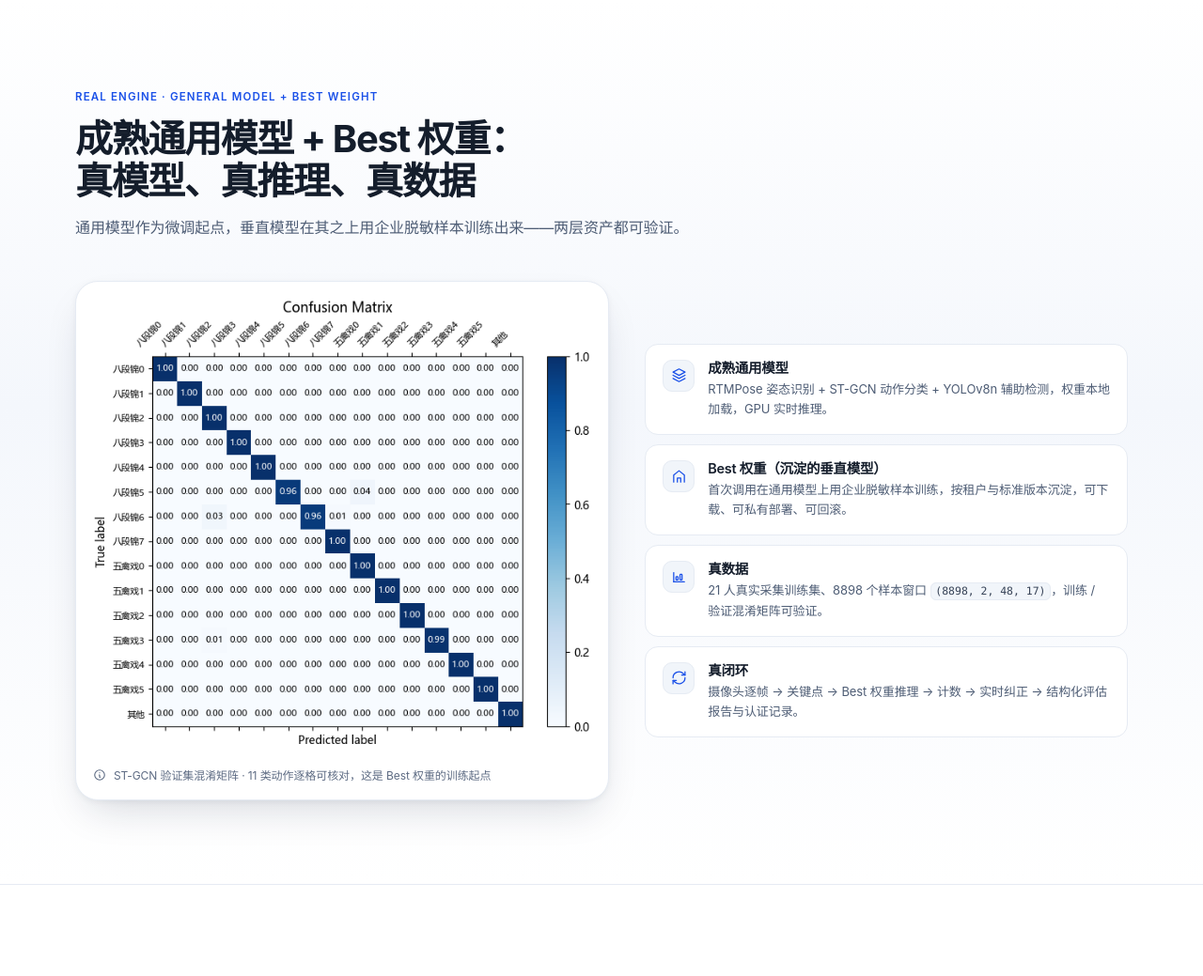
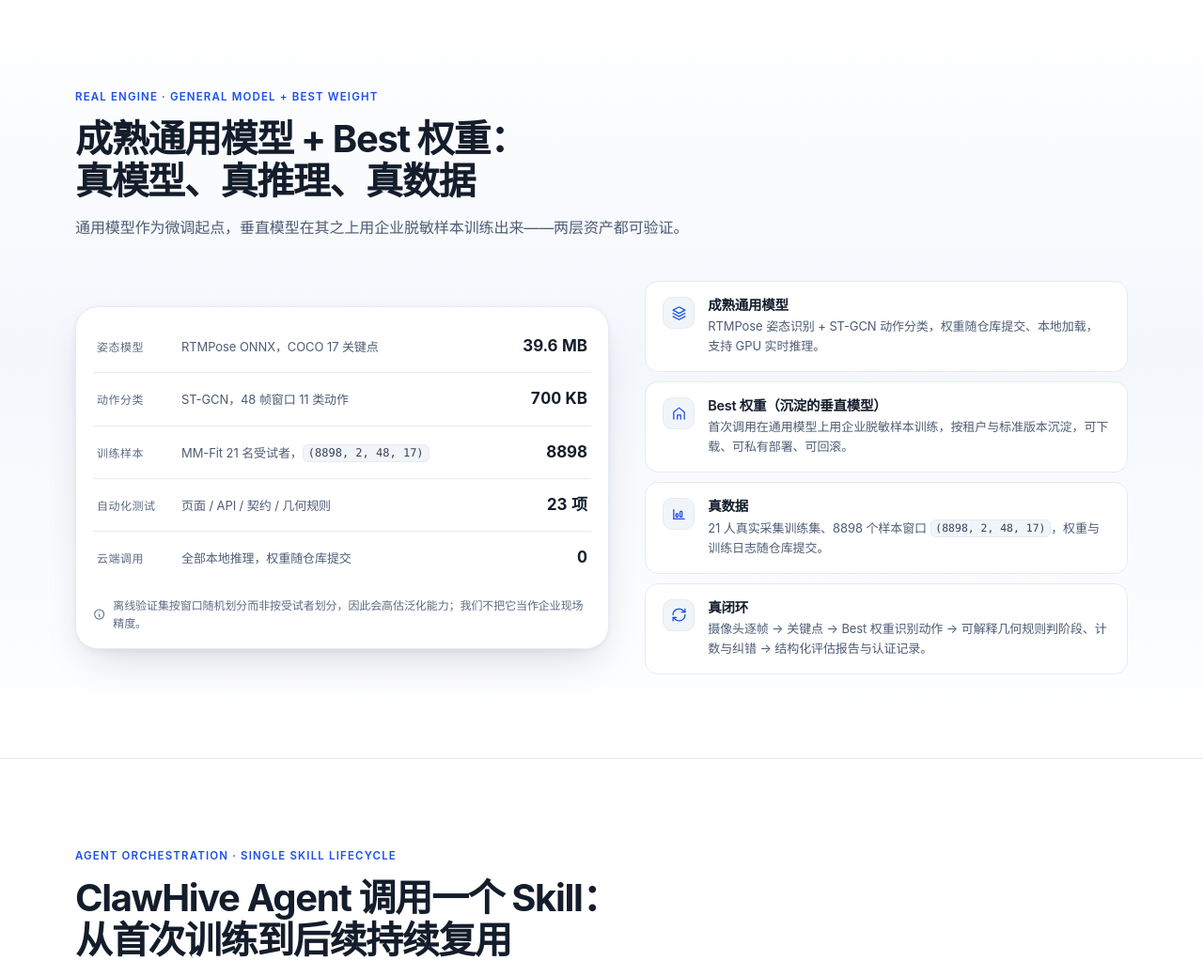
Before and after one commit to leafjava/enterprise-pose-coach, a Flask app: page / in a window 1280 px wide. Shown: the part 2447-3486 px from the top of the page at 94% size. Run offline with Flask 3, Linux system fonts and the light colour scheme; parts of the project's set-up code (start-up, migrations or seed data) failed here and were passed over.

Commit message:
fix(docs,ui): align public claims with what the code actually does
Several claims on the product surface and in the Skill package did not
match the repository, and each was verifiable by anyone who looked.

- The homepage evidence figure was a 15-class Baduanjin/Wuqinxi confusion
  matrix captioned as the 11-class MM-Fit result, inside a block titled
  "real model, real inference, real data". Replaced it with a line-by-line
  evidence ledger (weight sizes, training windows, test count, zero cloud
  calls) plus an explicit note that the offline split is window-level, not
  subject-level, and therefore overstates generalization.
- The homepage pipeline diagram claimed the Best weight drives counting.
  It does not: ST-GCN only classifies which exercise is being performed,
  while phase, counting and correction run on the geometry rules in
  src/live_coach.py. Corrected the description.
- yolov8n.pt is referenced by no Python code and ultralytics is not a
  dependency, yet it appeared in the README architecture table, SKILL.md,
  real-evidence.md, the contract references and three demo scripts.
  Removed everywhere.
- The voice cue threshold was documented as "3 consecutive errors, 1.5s
  cooldown" in eight places. src/live_coach.py:160-161 sets
  speak_threshold = 2 and speak_cooldown_seconds = 5.0. Aligned the docs
  to the code.
- real-evidence.md pointed at a training export directory and a source
  bundle that are not in the repository, and presented the legacy
  confusion matrices as evidence for the 11-class weight. Rewrote that
  section to state the split limitation and to mark 93.15% as a
  model-selection metric rather than a generalization estimate.
- README claimed the Skill ZIP was implemented; it is a gitignored build
  artifact. Reworded to point at the tracked source tree.
- data/certifications.json held real names, against the project's own
  rule that demos use fictional identities. Replaced with the seed
  identity used by data/demo/enterprise_demo.json.

npm run check (23 tests) and npm run demo both pass.

Co-Authored-By: Claude Opus 5 <noreply@anthropic.com>

```diff
--- a/static/home.css
+++ b/static/home.css
@@ -1112,3 +1112,49 @@ body {
         flex: 1 1 100%;
     }
 }
+
+/* 证据台账：替代原先那张与 11 类口径不符的混淆矩阵图。
+   每一行都是可以在仓库里逐条核对的事实，投影下也读得清。 */
+.evidence-ledger {
+    list-style: none;
+    margin: 0;
+    padding: 2px 6px;
+}
+
+.evidence-ledger li {
+    display: grid;
+    grid-template-columns: 76px minmax(0, 1fr) auto;
+    gap: 14px;
+    align-items: baseline;
+    padding: 14px 4px;
+    border-bottom: 1px solid var(--line);
+}
+
+.evidence-ledger li:last-child {
+    border-bottom: 0;
+}
+
+.el-k {
+    font-size: 12px;
+    letter-spacing: 0.04em;
+    color: var(--text-3);
+}
+
+.el-v {
+    font-size: 13px;
+    line-height: 1.5;
+    color: var(--text-2);
+}
+
+.el-v code {
+    font-family: var(--font-mono);
+    font-size: 12px;
+}
+
+.el-n {
+    font-size: 17px;
+    font-weight: 700;
+    color: var(--text);
+    font-variant-numeric: tabular-nums;
+    white-space: nowrap;
+}
--- a/templates/home.html
+++ b/templates/home.html
@@ -138,7 +138,7 @@
             </div>
             <div class="proof-cell">
                 <b><span data-count="21">21</span><i> 人</i></b>
-                <span>真实采集来源，训练 / 验证混淆矩阵可逐格核对</span>
+                <span>MM-Fit 真实采集来源，权重与训练日志随仓库提交</span>
             </div>
             <div class="proof-cell">
                 <b><span data-count="11">11</span><i> 类</i></b>
@@ -312,10 +312,36 @@
 
         <div class="engine">
             <figure class="matrix-frame reveal" style="margin:0">
-                <img src="/static/validation_confusion_matrix.png" alt="ST-GCN 11 类动作分类模型在验证集上的混淆矩阵">
+                <ul class="evidence-ledger">
+                    <li>
+                        <span class="el-k">姿态模型</span>
+                        <span class="el-v">RTMPose ONNX，COCO 17 关键点</span>
+                        <span class="el-n">39.6 MB</span>
+                    </li>
+                    <li>
+                        <span class="el-k">动作分类</span>
+                        <span class="el-v">ST-GCN，48 帧窗口 11 类动作</span>
+                        <span class="el-n">700 KB</span>
+                    </li>
+                    <li>
+                        <span class="el-k">训练样本</span>
+                        <span class="el-v">MM-Fit 21 名受试者，<code>(8898, 2, 48, 17)</code></span>
+                        <span class="el-n">8898</span>
+                    </li>
+                    <li>
+                        <span class="el-k">自动化测试</span>
+                        <span class="el-v">页面 / API / 契约 / 几何规则</span>
+                        <span class="el-n">23 项</span>
+                    </li>
+                    <li>
+                        <span class="el-k">云端调用</span>
+                        <span class="el-v">全部本地推理，权重随仓库提交</span>
+                        <span class="el-n">0</span>
+                    </li>
+                </ul>
                 <figcaption class="matrix-cap">
                     <svg width="14" height="14" viewBox="0 0 24 24" fill="none" stroke="currentColor" stroke-width="1.9" stroke-linecap="round" stroke-linejoin="round"><circle cx="12" cy="12" r="9"/><path d="M12 8h.01M11 12h1v4h1"/></svg>
-                    ST-GCN 验证集混淆矩阵 · 11 类动作逐格可核对，这是 Best 权重的训练起点
+                    离线验证集按窗口随机划分而非按受试者划分，因此会高估泛化能力；我们不把它当作企业现场精度。
                 </figcaption>
             </figure>
 
@@ -324,7 +350,7 @@
                     <span class="ei-icon"><svg width="17" height="17" viewBox="0 0 24 24" fill="none" stroke="currentColor" stroke-width="1.8" stroke-linecap="round" stroke-linejoin="round"><path d="m12 2.5 9 4.8-9 4.8-9-4.8 9-4.8Z"/><path d="m3 12 9 4.8 9-4.8"/><path d="m3 16.7 9 4.8 9-4.8"/></svg></span>
                     <div>
                         <h4>成熟通用模型</h4>
-                        <p>RTMPose 姿态识别 + ST-GCN 动作分类 + YOLOv8n 辅助检测，权重本地加载，GPU 实时推理。</p>
+                        <p>RTMPose 姿态识别 + ST-GCN 动作分类，权重随仓库提交、本地加载，支持 GPU 实时推理。</p>
                     </div>
                 </div>
                 <div class="engine-item reveal" style="--reveal-delay:60ms">
@@ -338,14 +364,14 @@
                     <span class="ei-icon"><svg width="17" height="17" viewBox="0 0 24 24" fill="none" stroke="currentColor" stroke-width="1.8" stroke-linecap="round" stroke-linejoin="round"><path d="M4 19V5"/><path d="M4 19h16"/><rect x="7.5" y="11" width="3" height="5" rx="0.8"/><rect x="13.5" y="7.5" width="3" height="8.5" rx="0.8"/></svg></span>
                     <div>
                         <h4>真数据</h4>
-                        <p>21 人真实采集训练集、8898 个样本窗口 <code>(8898, 2, 48, 17)</code>，训练 / 验证混淆矩阵可验证。</p>
+                        <p>21 人真实采集训练集、8898 个样本窗口 <code>(8898, 2, 48, 17)</code>，权重与训练日志随仓库提交。</p>
                     </div>
                 </div>
                 <div class="engine-item reveal" style="--reveal-delay:180ms">
                     <span class="ei-icon"><svg width="17" height="17" viewBox="0 0 24 24" fill="none" stroke="currentColor" stroke-width="1.8" stroke-linecap="round" stroke-linejoin="round"><path d="M3 12a9 9 0 0 1 15.3-6.4L21 8"/><path d="M21 3v5h-5"/><path d="M21 12a9 9 0 0 1-15.3 6.4L3 16"/><path d="M3 21v-5h5"/></svg></span>
                     <div>
                         <h4>真闭环</h4>
-                        <p>摄像头逐帧 → 关键点 → Best 权重推理 → 计数 → 实时纠正 → 结构化评估报告与认证记录。</p>
+                        <p>摄像头逐帧 → 关键点 → Best 权重识别动作 → 可解释几何规则判阶段、计数与纠错 → 结构化评估报告与认证记录。</p>
                     </div>
                 </div>
             </div>
```
Also changed, not shown: data/certifications.json (+8 -8 lines), docs/mmfit-retrain-summary-2026-05-29.md (+2 -0 lines), docs/real-evidence.md (+23 -11 lines), docs/练了么-demo分镜口播稿-v2-5.md (+2 -3 lines), docs/练了么-demo分镜口播稿-v2.md (+1 -1 lines), docs/练了么-demo分镜口播稿-v3.md (+9 -10 lines), skill-build/enterprise-pose-coach/SKILL.md (+6 -6 lines), skill-build/enterprise-pose-coach/references/api-mapping.md (+2 -2 lines), skill-build/enterprise-pose-coach/references/contract.md (+2 -2 lines), README.md, skill-build/enterprise-pose-coach/CHANGELOG.md.
